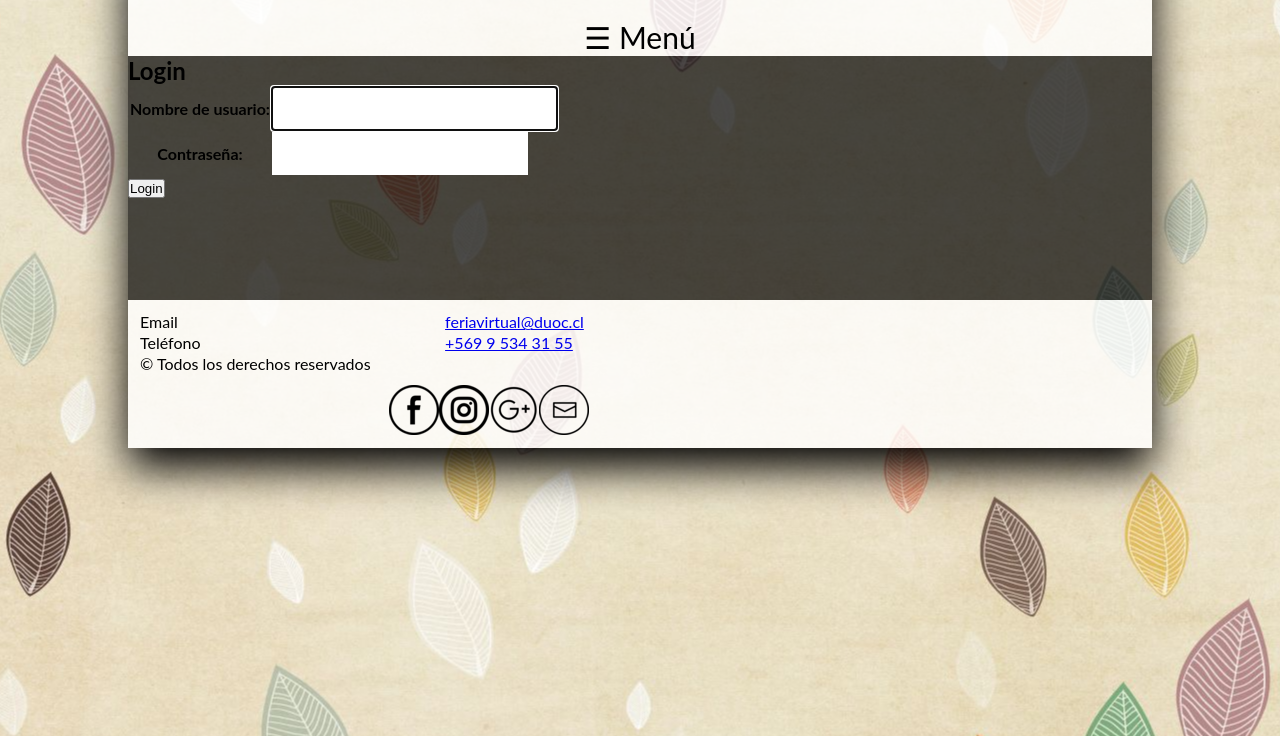
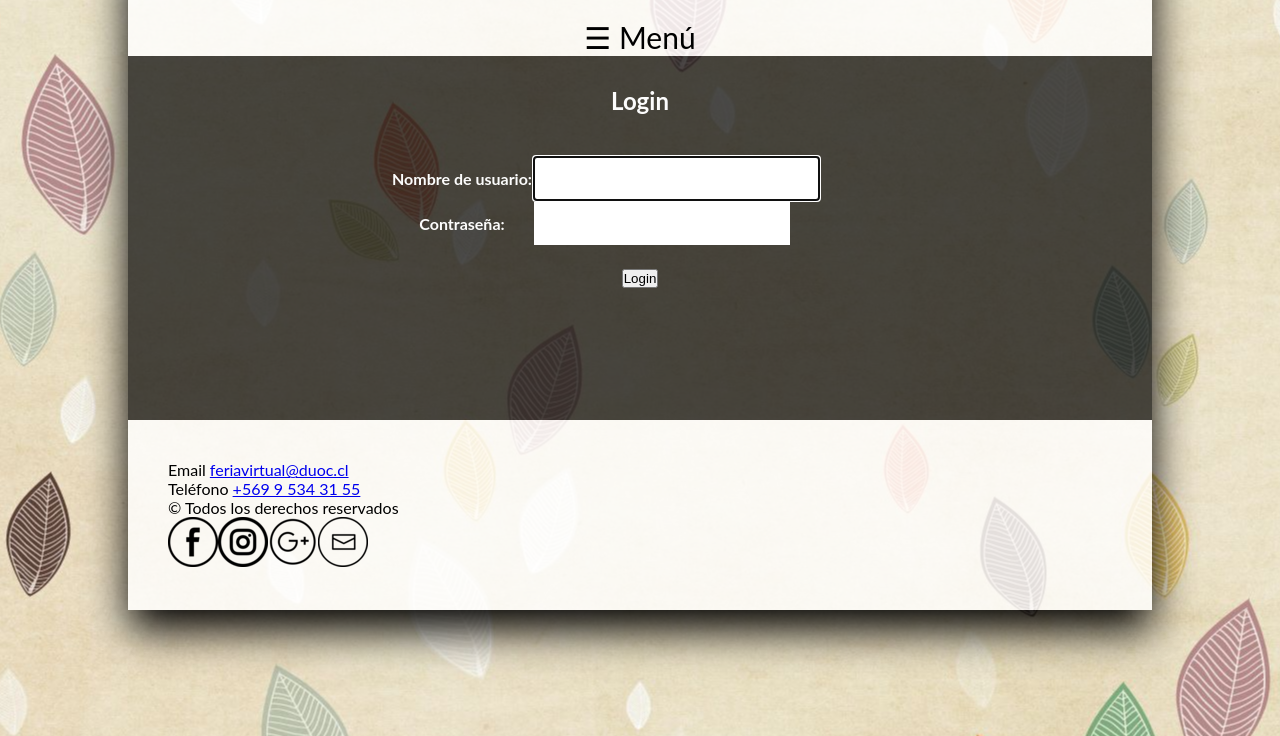
Before and after one commit to HaroldOya/FeriaVirtual, a Django app: page /accounts/login/ in a window 1280 px wide. Shown: the part 64-800 px from the top of the page. Run offline with Django 3.2, Linux system fonts and the light colour scheme.

Commit message:
arreglo css login y footer

```diff
--- a/Maipo/static/styles/estilos.css
+++ b/Maipo/static/styles/estilos.css
@@ -17,7 +17,6 @@ body{
 
 .formulario{
     width: 100%;
-    height: 100%;
     background:rgb(132, 199, 135);
     padding-top: 20px;
     padding-left: 30px;
@@ -122,7 +121,7 @@ p{
         width: 500px;
         border-radius: 2%;
         margin-top: 20px;
-        margin-bottom: 100px;
+        margin-bottom: 30px;
     }
 }
 
@@ -178,17 +177,34 @@ main{
 footer{
     background-color: rgb(255,255,255, 0.8);
     width: 100%;
-    padding: 10px 10px;
+    padding-top: 40px;
+    padding-right: 40px;
+    padding-bottom: 40px;
+    padding-left: 40px;
     display: flex;
 }
 
-.redes{
-    margin-left: 25%;
-    margin-top: 1%;
-    float: right;
+.contacto{
+    align-self: center;
+    width: 100%;
+    height: 100%;
 }
 
+.derechos{
+    align-self: center;
+    width: 100%;
+    height: 100%;
+}
+
+.redes{
+    align-self: center;
+    width: 100%;
+    height: 100%;
+}
+
+
 .titulo{
+    color: rgb(252, 252, 252);
     text-align: center;
     width: 100%;
     padding-top: 30px;
@@ -199,3 +215,12 @@ footer{
     text-align: center;
     padding-top: 20px;
 }
+
+.form-login{
+    margin: auto;
+    color: rgb(252, 252, 252);
+    width: 500px;
+    border-radius: 2%;
+    margin-top: 20px;
+    margin-bottom: 30px;
+}
--- a/Maipo/templates/añadir_producto.html
+++ b/Maipo/templates/añadir_producto.html
@@ -2,6 +2,7 @@
 {% load static %}
 {% block content %}
 
+<main>
     <div class="titulo">
         <h2>Añadir nuevo producto</h2>
     </div>
@@ -18,6 +19,7 @@
             </div>
         </form>
     </div>
+</main>
 
 
 {{mensaje}}
--- a/Maipo/templates/base.html
+++ b/Maipo/templates/base.html
@@ -39,29 +39,28 @@
 {% block content %}
 {% endblock %}
 <footer>
-    <table>
-            <tr>
+    <div class="contacto">
         <td>Email</td>
             <td>
                 <a href="mailto:feriavirtual@duoc.cl">
                     feriavirtual@duoc.cl
                 </a>
             </td>
-            </tr>
-            <tr>
+        <br>
         <td>Teléfono</td>
             <td>
                 <a href="tel:+56985753005">
                     +569 9 534 31 55
                 </a>
             </td>
-            </tr>
+    </div>
+    <div class="derechos">
         <tr>
             <td colspan="2">
                 &copy; Todos los derechos reservados
             </td>
         </tr>
-    </table>
+    </div>
     <div class="redes">
             <a href="http://www.facebook.com"><img src="{% static 'img/face50.png' %}" alt="facebook" ></a>
             <a href="https://www.instagram.com/"><img src="{% static 'img/insta50.png' %}" alt="instagram" ></a>
--- a/Maipo/templates/registration/login.html
+++ b/Maipo/templates/registration/login.html
@@ -2,17 +2,21 @@
 {% load static %}
 {% block content %}
 
-    <main>
-        <h2>Login</h2>
-        <form action="" method="POST">
-            {% csrf_token %}
+<main>
+    <h2 class="titulo">Login</h2>
+        <div class="form-login">
+            <form action="" method="POST">
+                {% csrf_token %}
             <table>
                 {{form.as_table}}
+            </table>
+                <div class="botones">
+                    <input type="submit" value="Login">
+                </div>
+            </form>
+        </div>
+</main>
 
-            </table>
 
-            <input type="submit" value="Login">
 
-        </form>
-    </main>
 {% endblock %}
```
Lines whose indentation alone changed are shown as unchanged.
